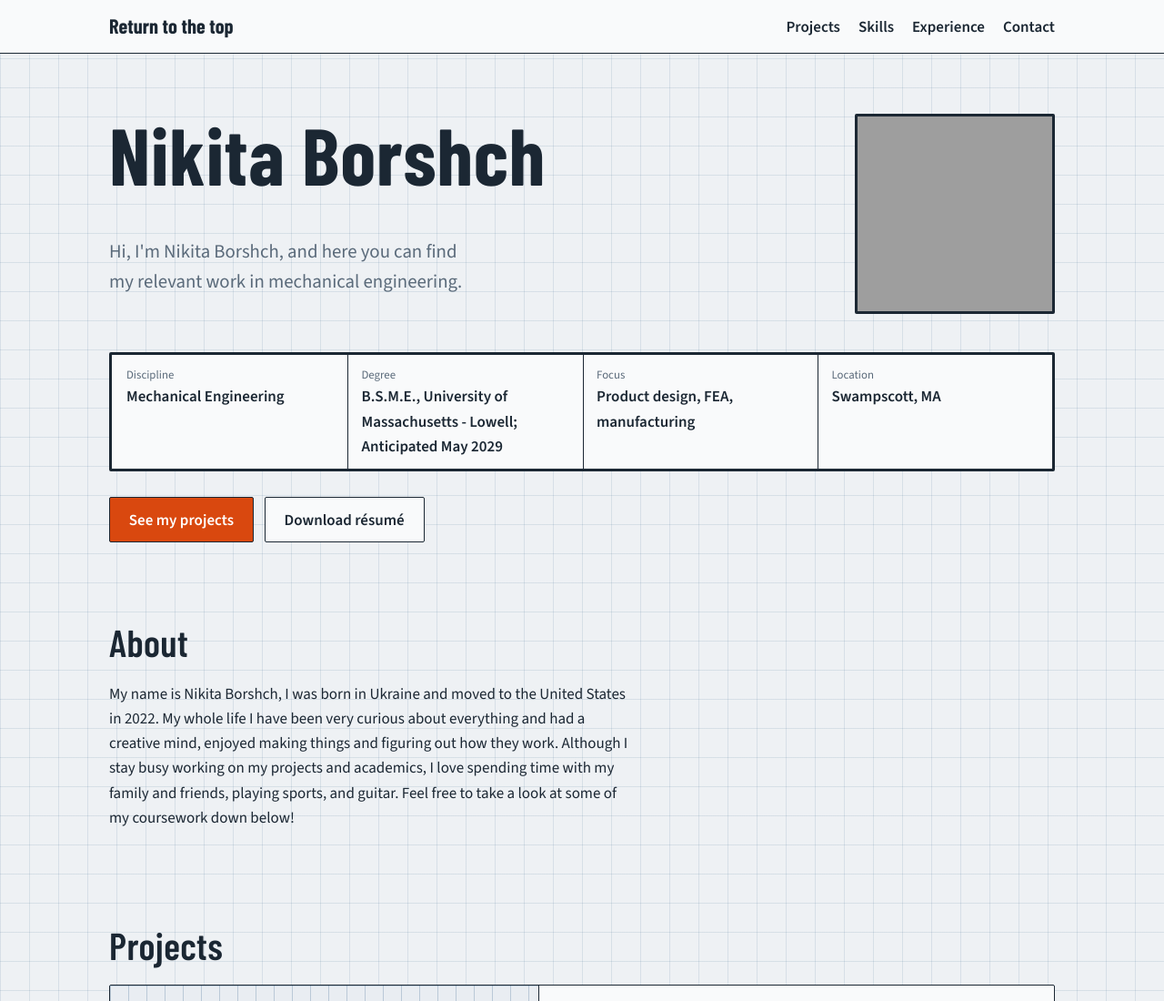
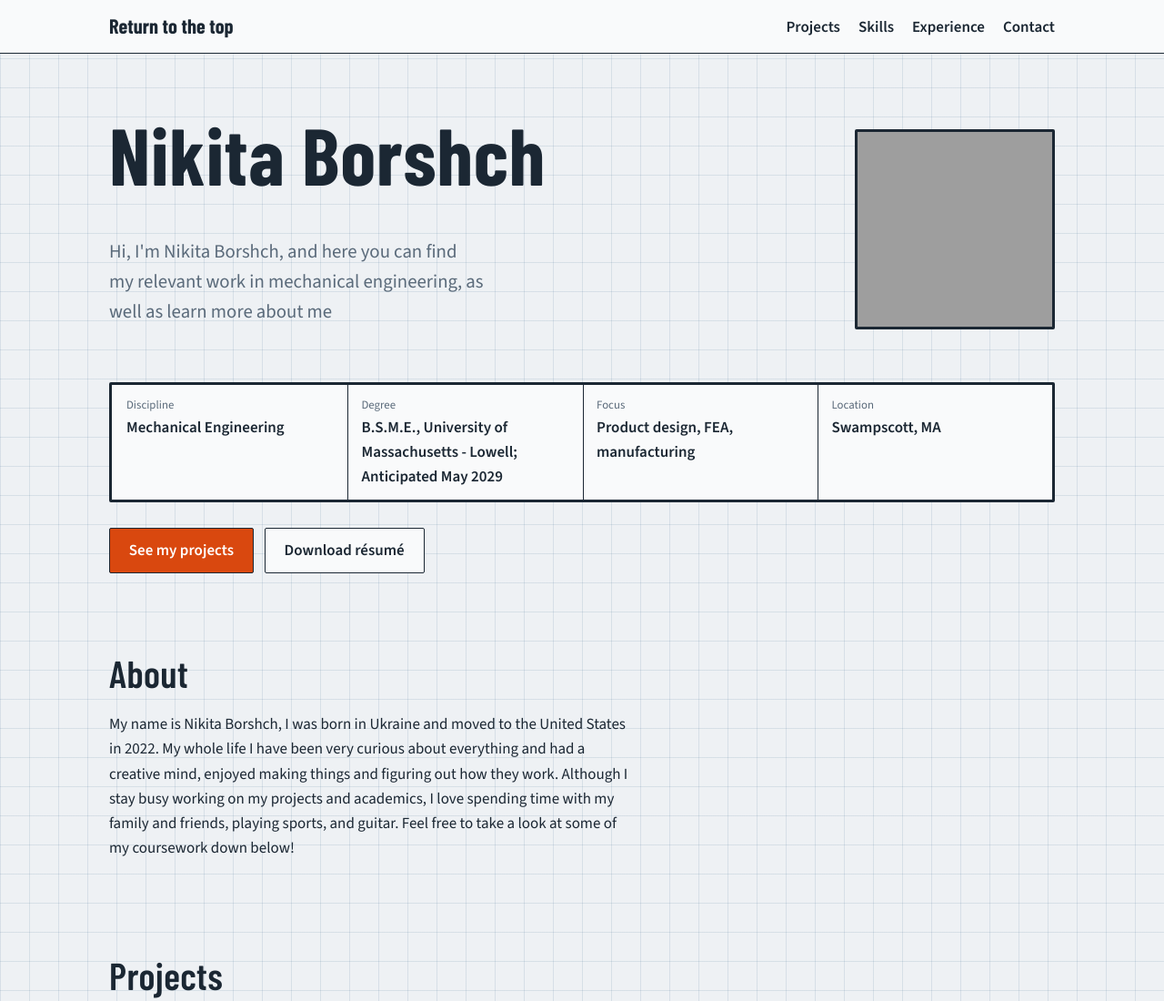
Before and after one commit to nborshch23/myportfolio, a plain HTML site: page index.html in a window 1280 px wide. Shown: the top 1100 px of the page at 91% size. Drawn offline with nearby package versions, Linux system fonts and the light colour scheme; grey boxes are pictures that could not be loaded.

Commit message:
Add files via upload

```diff
--- a/index.html
+++ b/index.html
@@ -214,7 +214,7 @@ footer { padding: 3rem 0; color: var(--muted); font-size: .95rem; }
     <div class="hero-top">
   <div>
     <h1>Nikita Borshch</h1>
-    <p class="lead">Hi, I'm Nikita Borshch, and here you can find my relevant work in mechanical engineering.</p>
+    <p class="lead">Hi, I'm Nikita Borshch, and here you can find my relevant work in mechanical engineering, as well as learn more about me</p>
   </div>
   <img class="headshot" src="photo.png" alt="Portrait of Nikita Borshch">
 </div>
```
